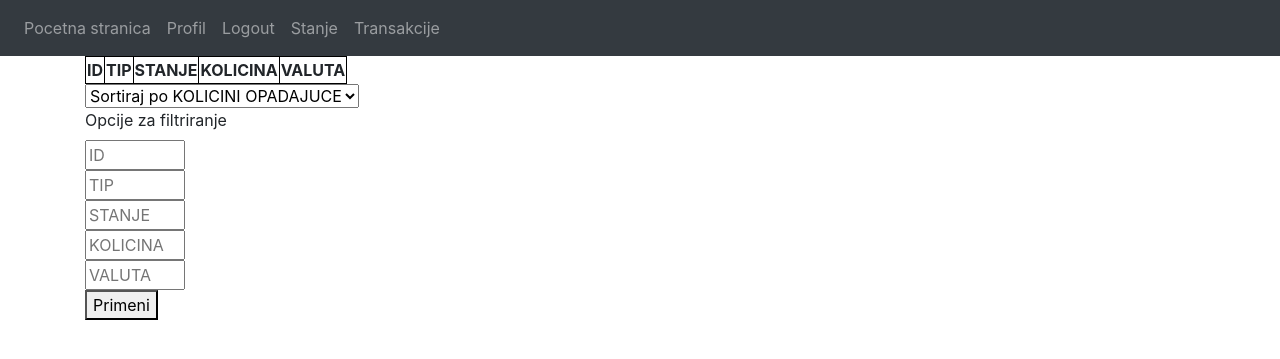
After one commit to nemanja322019/DRS-projekat, a Flask app: page /transactions in a window 1280 px wide. The commit adds this page. Shown: the top 359 px of the page. Run offline with Flask 2, Linux system fonts and the light colour scheme; a user stored in the database is signed in; data comes from the database, SQL or seed files in the repository; both versions use the stored data as it was after the commit; lists and menus that the app fills with data are empty; some libraries are stand-ins or nearby versions.

Commit message:
Transakcije, sortiranje, zapoceto filtriranje
Napravljen model transakcija, dodata opcija za sortiranje i zapoceto filtriranje.

```diff
--- a/Website/templates/base.html
+++ b/Website/templates/base.html
@@ -29,6 +29,7 @@
                 <a class="nav-item nav-link" id="editProfile" href="/edit-profile">Profil</a>
                 <a class="nav-item nav-link" id="logout" href="/logout">Logout</a>
                 <a class="nav-item nav-link" id="state" href="/state">Stanje</a>
+                <a class="nav-item nav-link" id="transactions" href="/transactions">Transakcije</a>
                 {% else %}
                 <a class="nav-item nav-link" id="login" href="/login">Login</a>
                 <a class="nav-item nav-link" id="signUp" href="/sign-up">Sing up</a>
--- /dev/null
+++ b/Website/templates/transactions.html
@@ -0,0 +1,54 @@
+{% extends "base.html"  %} {% block title %}Transaction{% endblock %}
+
+{% block content %}
+<style>
+    table, th, td {
+      border:1px solid black;
+    }
+    input {
+      display: grid;
+      width: 100px;
+    }
+    label {
+      display: grid;
+    }
+    </style>
+
+<table style="width: auto">
+    <tr>
+        <th>ID</th>
+        <th>TIP</th>
+        <th>STANJE</th>
+        <th>KOLICINA</th>
+        <th>VALUTA</th>
+    </tr>
+    {% for transaction in transactions %}
+        <tr>
+            <td>{{ transaction.id }}</td>
+            <td>{{ transaction.type }}</td>
+            <td>{{ transaction.state }}</td>
+            <td>{{ transaction.ammount }}</td>
+            <td>{{ transaction.currency }}</td>
+        </tr>
+    {% endfor %}
+
+</table>
+
+<form method="POST">
+    <select name="sort" id="sort">
+        <option value="kolicinaOpadajuce">Sortiraj po KOLICINI OPADAJUCE</option>
+        <option value="kolicinaRastuce">Sortiraj po KOLICINI RASTUCE</option>
+        <option value="idOpadajuce">Sortiraj po ID OPADAJUCE</option>
+        <option value="idRastuce">Sortiraj po ID RASTUCE</option>
+        <option value="none">Ne zelim da sortiram</option>
+    </select>
+    <label>Opcije za filtriranje</label>
+    <input name="id" id="id" type="number" placeholder="ID">
+    <input name="type" id="type" type="text" placeholder="TIP">
+    <input name="state" id="state" type="text" placeholder="STANJE">
+    <input name="ammount" id="ammount" type="number" placeholder="KOLICINA">
+    <input name="currency" id="currency" type="text" placeholder="VALUTA">
+
+    <button type="submit">Primeni</button>
+</form>
+{% endblock %}
--- a/Website/views.py
+++ b/Website/views.py
@@ -2,6 +2,7 @@ from flask import Blueprint, render_template, request, flash, redirect, url_for
 from flask_login import login_required, current_user
 from .models import *
 import requests
+import random
 
 
 views = Blueprint('views', __name__)
@@ -126,6 +127,7 @@ def user_transaction():
         currency=Currency.query.filter_by(id=key).first()
         dictionaryCurrency[key]=data['rates'][key]
 
+
         if(currency):
             currency.conversionRate=data['rates'][key]
         else:
@@ -165,6 +167,8 @@ def user_transaction():
                         state.ammount = ammount*conversionRate + state.ammount
 
                         check=True
+                        new_Transaction=Transaction(id=random.randint(0,101),type="user-transaction",state='U obradi',ammount=ammount, user_id=current_user.id, currency=state.currency)
+                        db.session.add(new_Transaction)
                         db.session.commit()
                         flash('Uspesno uplacen novac!',category='success')
 
@@ -177,6 +181,8 @@ def user_transaction():
                                 return redirect(url_for('views.user_transaction'))
                     new_State=State(currency=currency,ammount=ammount*conversionRate,user_id = user.id)
                     db.session.add(new_State)
+                    new_Transaction=Transaction(id=random.randint(0,101),type="user-transaction",state='U obradi',ammount=ammount, user_id=current_user.id, currency=currency)
+                    db.session.add(new_Transaction)
                     db.session.commit()
                     flash('Uspesno uplacen novac!',category='success')
             else:
@@ -214,7 +220,8 @@ def unregistered_transactions():
                         if currentCreditCard.user_id == current_user.id and (currentCreditCard.state >= ammount):
                             currentCreditCard.state = currentCreditCard.state - ammount
                             creditCard.state = creditCard.state + ammount
-
+                            new_Transaction=Transaction(id=random.randint(0,101),type="user-transaction",state='U obradi',ammount=ammount, user_id=current_user.id, currency="RSD")
+                            db.session.add(new_Transaction)
                             db.session.commit()
                             flash('Uspesno uplacen novac!',category='success')
                             return redirect(url_for('views.home'))
@@ -228,3 +235,30 @@ def unregistered_transactions():
 
 
         return render_template("unregistered_transactions.html", user=current_user)
+
+
+@views.route('/transactions',methods=['GET','POST'])
+@login_required
+def transactions():
+    transactions=Transaction.query.filter_by(user_id=current_user.id).all()
+    sort=request.form.get("sort")
+    id=request.form.get("id")
+    type=request.form.get("type")
+    state=request.form.get("state")
+    ammount=request.form.get("ammount")
+    currency=request.form.get("currency")
+
+
+    match sort:
+        case "kolicinaOpadajuce":
+            transactions=Transaction.query.filter_by(user_id=current_user.id).order_by(Transaction.ammount.desc())
+        case "kolicinaRastuce":
+            transactions=Transaction.query.filter_by(user_id=current_user.id).order_by(Transaction.ammount.asc())
+        case "idOpadajuce":
+            transactions=Transaction.query.filter_by(user_id=current_user.id).order_by(Transaction.id.desc())
+        case "idRastuce":
+            transactions=Transaction.query.filter_by(user_id=current_user.id).order_by(Transaction.id.asc())
+
+
+
+    return render_template("transactions.html", user=current_user, transactions=transactions)
```
Also changed, not shown: Website/models.py (+9 -0 lines), instance/database.db.
